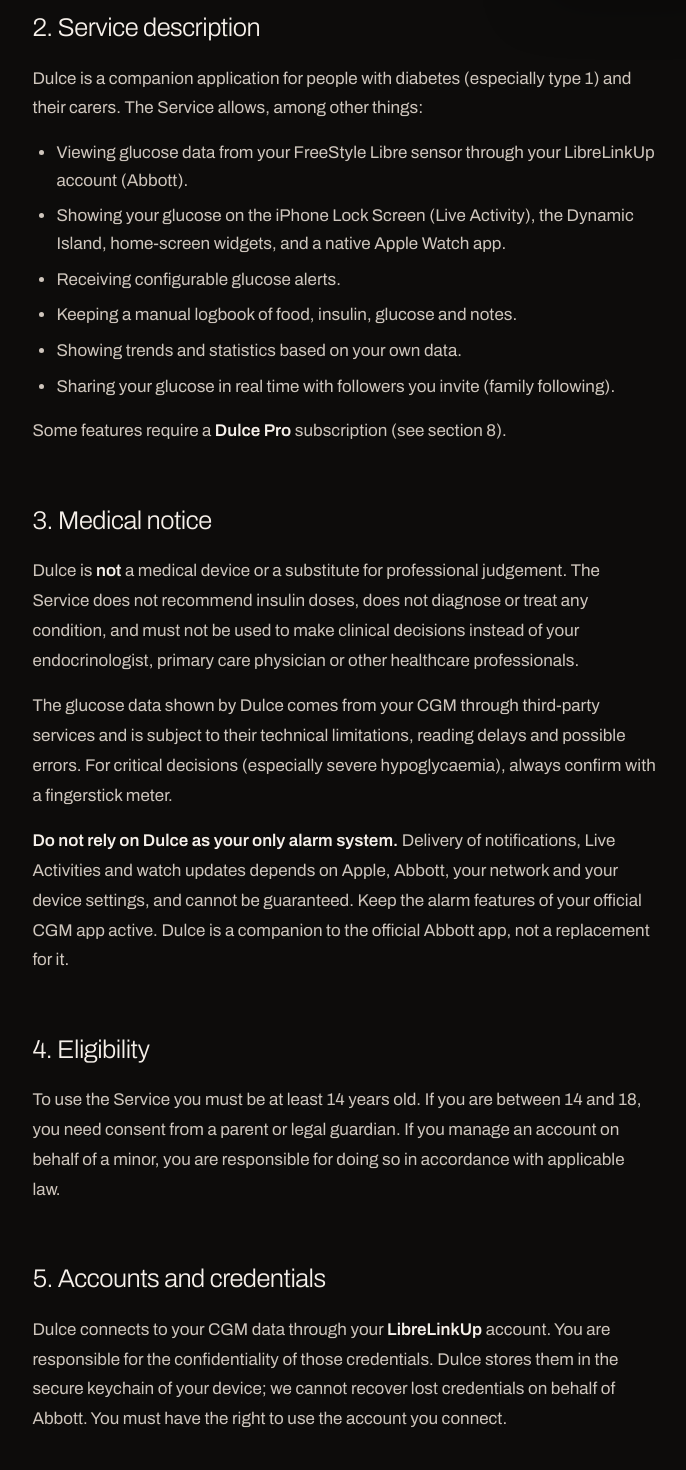
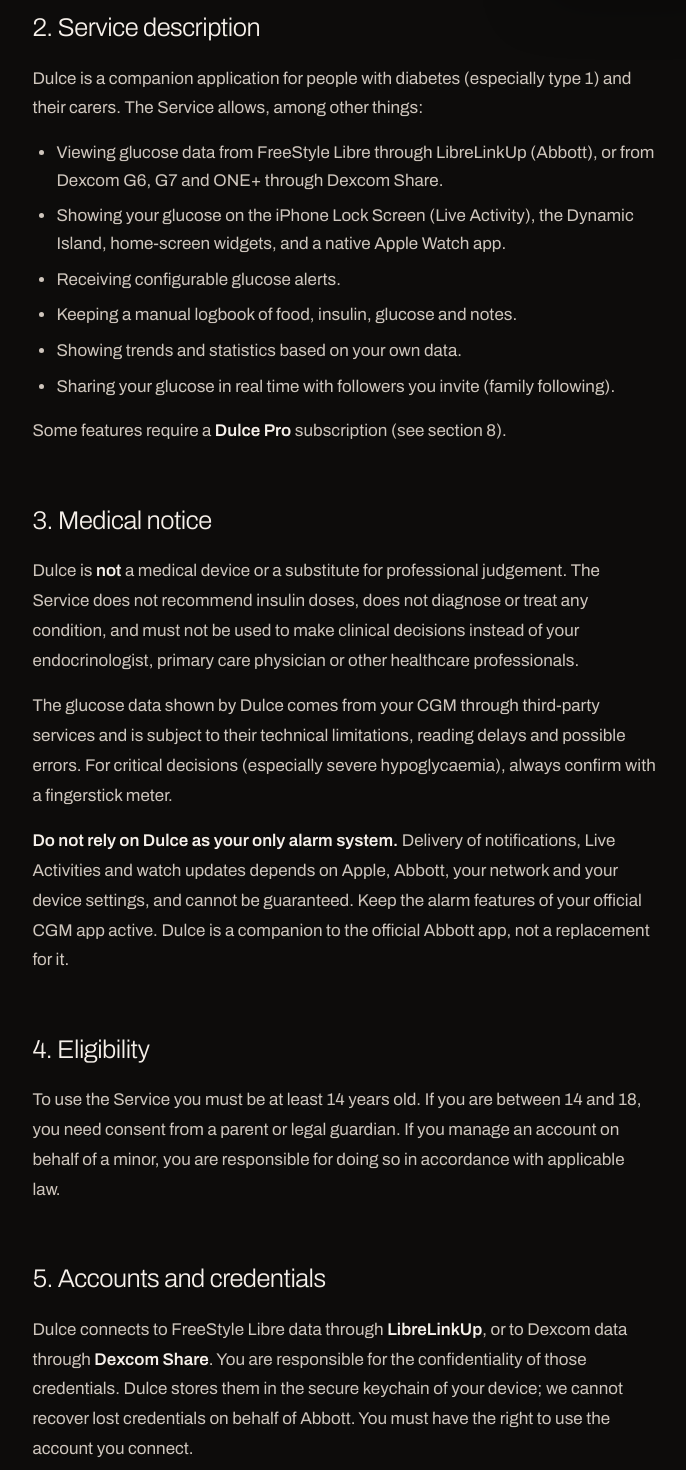
Before and after one commit to KHIMSHO-LLC/dulce-web, a Next.js app: page /en/legal/terms in a window 1280 px wide. Shown: the part 800-2270 px from the top of the page, without its empty margins (6-692 px from the left). Built offline with nearby package versions, Linux system fonts and the light colour scheme; no server answers.

Commit message:
Improve app store attribution and legal product details

```diff
--- a/components/analytics/GoogleAnalytics.tsx
+++ b/components/analytics/GoogleAnalytics.tsx
@@ -28,7 +28,19 @@
       try {
         campaign = new URL((a as HTMLAnchorElement).href).searchParams.get("ct") ?? "";
       } catch {}
-      gtag("event", "app_store_click", { campaign, page_path: window.location.pathname });
+      const segments = window.location.pathname.split("/").filter(Boolean);
+      const supportedLocales = new Set(["es", "en", "de", "fr", "it"]);
+      const pageLanguage = supportedLocales.has(segments[0] ?? "") ? segments[0] : "es";
+      const ctaLocation = campaign.startsWith("blog_")
+        ? "blog"
+        : campaign.replace(/^web_/, "") || "unknown";
+      gtag("event", "app_store_click", {
+        campaign,
+        source_campaign: campaign,
+        cta_location: ctaLocation,
+        page_path: window.location.pathname,
+        page_language: pageLanguage,
+      });
     };
     document.addEventListener("click", onClick, { capture: true });
     return () => document.removeEventListener("click", onClick, { capture: true });
--- a/components/legal/TermsDe.tsx
+++ b/components/legal/TermsDe.tsx
@@ -34,8 +34,8 @@
       </p>
       <ul>
         <li>
-          Glukosedaten deines FreeStyle Libre Sensors über dein LibreLinkUp-Konto (Abbott)
-          anzuzeigen.
+          Glukosedaten von FreeStyle Libre über LibreLinkUp (Abbott) oder von Dexcom G6, G7
+          und ONE+ über Dexcom Share anzuzeigen.
         </li>
         <li>
           Deine Glukose auf dem Sperrbildschirm des iPhone (Live-Aktivität), in der Dynamic
@@ -86,7 +86,8 @@
 
       <h2 id="accounts">5. Konten und Zugangsdaten</h2>
       <p>
-        Dulce verbindet sich über dein <strong>LibreLinkUp</strong>-Konto mit deinen CGM-Daten.
+        Dulce verbindet sich mit FreeStyle-Libre-Daten über <strong>LibreLinkUp</strong> und
+        mit Dexcom-Daten über <strong>Dexcom Share</strong>.
         Du bist für die Vertraulichkeit dieser Zugangsdaten verantwortlich. Dulce speichert sie im
         sicheren Schlüsselbund deines Geräts; verlorene Zugangsdaten können wir nicht anstelle von
         Abbott wiederherstellen. Du musst berechtigt sein, das verbundene Konto zu nutzen.
--- a/components/legal/TermsEn.tsx
+++ b/components/legal/TermsEn.tsx
@@ -32,8 +32,8 @@
       </p>
       <ul>
         <li>
-          Viewing glucose data from your FreeStyle Libre sensor through your LibreLinkUp
-          account (Abbott).
+          Viewing glucose data from FreeStyle Libre through LibreLinkUp (Abbott), or from
+          Dexcom G6, G7 and ONE+ through Dexcom Share.
         </li>
         <li>
           Showing your glucose on the iPhone Lock Screen (Live Activity), the Dynamic Island,
@@ -80,7 +80,8 @@
 
       <h2 id="accounts">5. Accounts and credentials</h2>
       <p>
-        Dulce connects to your CGM data through your <strong>LibreLinkUp</strong> account.
+        Dulce connects to FreeStyle Libre data through <strong>LibreLinkUp</strong>, or to
+        Dexcom data through <strong>Dexcom Share</strong>.
         You are responsible for the confidentiality of those credentials. Dulce stores them
         in the secure keychain of your device; we cannot recover lost credentials on behalf
         of Abbott. You must have the right to use the account you connect.
--- a/components/legal/TermsEs.tsx
+++ b/components/legal/TermsEs.tsx
@@ -33,8 +33,8 @@
       </p>
       <ul>
         <li>
-          Ver los datos de glucosa de tu sensor FreeStyle Libre a través de tu cuenta de
-          LibreLinkUp (Abbott).
+          Ver los datos de glucosa de FreeStyle Libre a través de LibreLinkUp (Abbott), o de
+          Dexcom G6, G7 y ONE+ a través de Dexcom Share.
         </li>
         <li>
           Mostrar tu glucosa en la pantalla de bloqueo del iPhone (Live Activity), la Dynamic
@@ -84,7 +84,8 @@
       <h2 id="accounts">5. Cuentas y credenciales</h2>
       <p>
         Dulce se conecta a tus datos de CGM a través de tu cuenta de{" "}
-        <strong>LibreLinkUp</strong>. Eres responsable de la confidencialidad de esas
+        <strong>LibreLinkUp</strong> para FreeStyle Libre o <strong>Dexcom Share</strong> para
+        Dexcom. Eres responsable de la confidencialidad de esas
         credenciales. Dulce las guarda en el llavero seguro de tu dispositivo; no podemos
         recuperar credenciales perdidas en nombre de Abbott. Debes tener derecho a usar la
         cuenta que conectas.
--- a/components/legal/TermsFr.tsx
+++ b/components/legal/TermsFr.tsx
@@ -33,8 +33,8 @@
       </p>
       <ul>
         <li>
-          d&apos;afficher les données de glycémie de ton capteur FreeStyle Libre via ton compte
-          LibreLinkUp (Abbott) ;
+          d&apos;afficher les données de glycémie de FreeStyle Libre via LibreLinkUp (Abbott),
+          ou de Dexcom G6, G7 et ONE+ via Dexcom Share ;
         </li>
         <li>
           d&apos;afficher ta glycémie sur l&apos;écran verrouillé de l&apos;iPhone (Activité en
@@ -85,7 +85,8 @@
 
       <h2 id="accounts">5. Comptes et identifiants</h2>
       <p>
-        Dulce se connecte à tes données CGM via ton compte <strong>LibreLinkUp</strong>. Tu es
+        Dulce accède aux données FreeStyle Libre via <strong>LibreLinkUp</strong> et aux données
+        Dexcom via <strong>Dexcom Share</strong>. Tu es
         responsable de la confidentialité de ces identifiants. Dulce les stocke dans le trousseau
         sécurisé de ton appareil ; nous ne pouvons pas récupérer des identifiants perdus à la
         place d&apos;Abbott. Tu dois avoir le droit d&apos;utiliser le compte que tu connectes.
--- a/components/legal/TermsIt.tsx
+++ b/components/legal/TermsIt.tsx
@@ -32,8 +32,8 @@
       </p>
       <ul>
         <li>
-          vedere i dati di glicemia del tuo sensore FreeStyle Libre tramite il tuo account
-          LibreLinkUp (Abbott);
+          vedere i dati di FreeStyle Libre tramite LibreLinkUp (Abbott) o quelli di Dexcom G6,
+          G7 e ONE+ tramite Dexcom Share;
         </li>
         <li>
           mostrare la glicemia sulla schermata di blocco dell&apos;iPhone (Attività in tempo
@@ -82,7 +82,8 @@
 
       <h2 id="accounts">5. Account e credenziali</h2>
       <p>
-        Dulce si collega ai tuoi dati CGM tramite il tuo account <strong>LibreLinkUp</strong>. Sei
+        Dulce accede ai dati FreeStyle Libre tramite <strong>LibreLinkUp</strong> e ai dati
+        Dexcom tramite <strong>Dexcom Share</strong>. Sei
         responsabile della riservatezza di queste credenziali. Dulce le conserva nel portachiavi
         sicuro del dispositivo; non possiamo recuperare credenziali perse al posto di Abbott. Devi
         avere il diritto di usare l&apos;account che colleghi.
```
